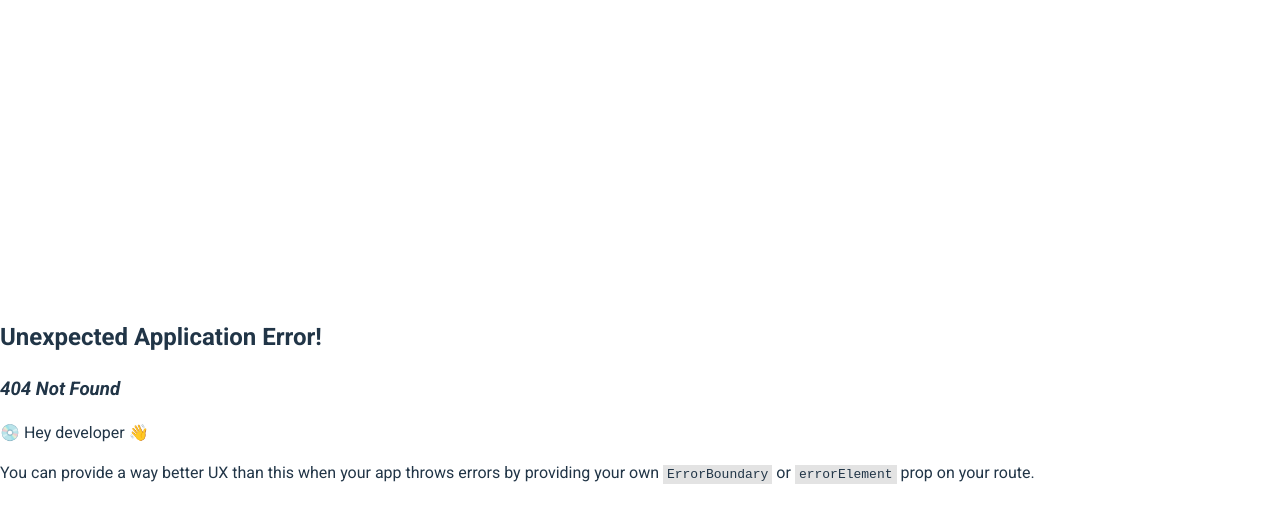
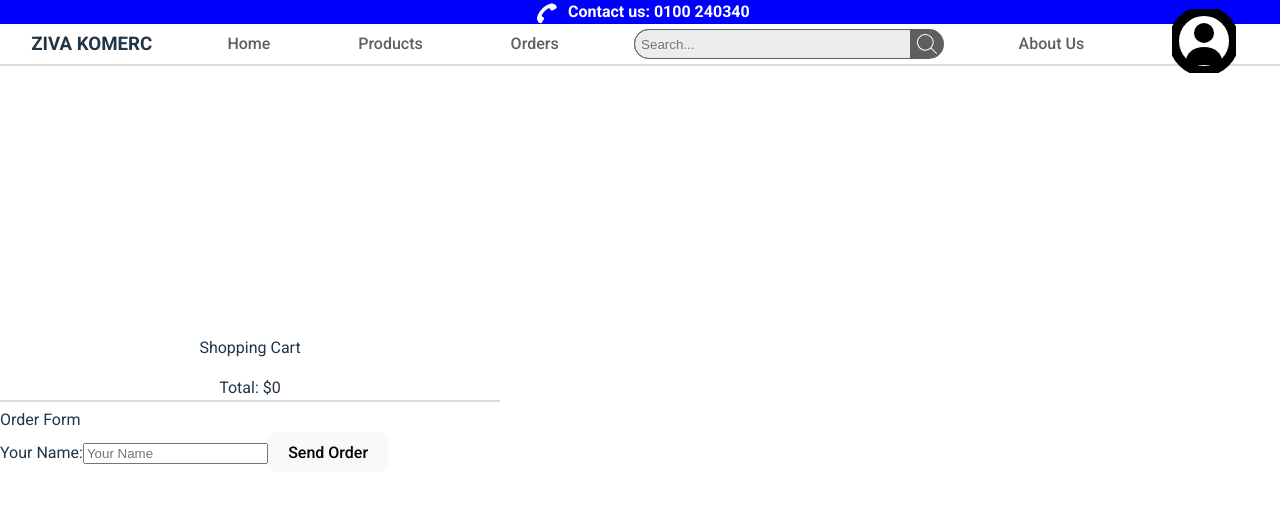
Before and after one commit to SuperHeavyBallet/Ziva-Website, a React (Vite) app in the folder Ziva-Website/: page /orders in a window 1280 px wide. Before the commit this address had no page. Shown: the top 522 px of the page. Built offline with nearby package versions, Linux system fonts and the light colour scheme.

Commit message:
Added Order Page Shopping Cart

```diff
--- a/Ziva-Website/src/Components/NavBar/navBar.jsx
+++ b/Ziva-Website/src/Components/NavBar/navBar.jsx
@@ -1,10 +1,21 @@
 import { Link } from "react-router-dom"
 import styles from "./navBar.module.css"
 import SearchBar from "../SearchBar/searchBar"
+import { useState } from "react";
 
 export default function NavBar()
 {
+    const [profileIsOpen, setProfileIsOpen] = useState(false);
+
+    function handleClickProfile()
+    {
+
+        setProfileIsOpen(!profileIsOpen);
+
+    }
     return(
+
+        <div>
         <div className={styles.navBar}>
 
             <div className={styles.navBarFirstRow}>
@@ -30,6 +41,9 @@ export default function NavBar()
             <div className={styles.navBarLink}>Products</div>
             </Link>
 
+            <Link to={"/orders"}>
+            <div className={styles.navBarLink}>Orders</div>
+            </Link>
 
                 <SearchBar />
 
@@ -38,7 +52,41 @@ export default function NavBar()
             <div className={styles.navBarLink}>About Us</div>
             </Link>
 
+            <Link>
+            <div className={styles.navBarLink}
+                onClick={() => handleClickProfile()}>
+                <svg xmlns="http://www.w3.org/2000/svg" viewBox="0 0 64 64" width="64" height="64">
+                    <circle cx="32" cy="32" r="30" fill="#fff" stroke="#000" stroke-width="10"/>
+                    <circle cx="32" cy="24" r="10" fill="#000"/>
+                    <path d="M32,38 c-10,0 -18,6 -18,14 v4 h36 v-4 c0-8 -8-14 -18-14z" fill="#000"/>
+                    </svg>
+            </div>
+            </Link>
+
+            </div>
+
         </div>
+
+
+        <div className={`${styles.navBarProfileMenu} ${profileIsOpen ? styles.visible : styles.hidden}`}>
+            <div>User Name</div>
+            <ul>
+                <li>
+                    <Link to={"/user"}>
+                        Your Profile
+                    </Link>
+                    </li>
+                    <li>
+                    <Link to={"/user"}>
+                        Your Orders
+                    </Link>
+                    </li>
+
+
+            </ul>
+
         </div>
+
+</div>
     )
 }
--- a/Ziva-Website/src/Components/NavBar/navBar.module.css
+++ b/Ziva-Website/src/Components/NavBar/navBar.module.css
@@ -9,7 +9,7 @@
     margin: 0;
     padding: 0;
 
-    position: fixed; /* or absolute */
+    position: fixed;
     top: 0;
     left: 0;
     z-index: 1000;
@@ -62,3 +62,42 @@
     background-color: var(--mid-colour);
 
 }
+
+
+
+.navBarProfileMenu{
+    position: fixed;
+    display: flex;
+    flex-direction: column;
+    top: 80px;
+    right: 3vw;
+    z-index: 1000;
+    background-color: var(--bright-colour);
+    box-shadow: rgba(0, 0, 0, 0.15) 2px 2px 2px;
+    overflow: hidden;
+
+    transition: opacity 0.25s ease;
+    opacity: 0;
+    padding: 1vh 1vw;
+}
+
+.hidden{
+
+    opacity: 0;
+
+}
+
+.visible{
+
+    opacity: 1;
+}
+
+.navBarProfileMenu ul{
+    padding: 0;
+    margin: 0;
+}
+.navBarProfileMenu ul li{
+    list-style: none;
+    padding: 0;
+    margin: 0;
+}
--- /dev/null
+++ b/Ziva-Website/src/Components/OrderForm/orderForm.jsx
@@ -0,0 +1,31 @@
+import styles from "./orderForm.module.css"
+import { useState } from "react";
+
+export default function OrderForm()
+{
+    const [ currentCartContents, setCurrentCartContents ] = useState( () =>
+    {
+        const savedCart =  localStorage.getItem("currentCartContents");
+        const initialCartValue = JSON.parse(savedCart);
+        return initialCartValue || [];
+    });
+
+    function handleSubmitOrder(e)
+    {
+        e.preventDefault();
+
+        window.alert(currentCartContents);
+    }
+
+    return(
+        <div>
+            Order Form
+            <form>
+                <label for="orderNameField">Your Name:</label>
+                <input id="orderNameField" name="orderNameField" placeholder="Your Name"></input>
+
+                <button onSubmit={() => handleSubmitOrder(e)}>Send Order</button>
+            </form>
+        </div>
+    )
+}
--- a/Ziva-Website/src/Components/ShoppingCart/shoppingCart.jsx
+++ b/Ziva-Website/src/Components/ShoppingCart/shoppingCart.jsx
@@ -1,10 +1,12 @@
 import { useEffect, useState } from "react";
 import styles from "./shoppingCart.module.css"
+import { Link } from "react-router-dom";
 
 
-export default function ShoppingCart( {cartContents, onRemoveItem, itemClicked, itemQuantityAdjusted} )
+export default function ShoppingCart( {cartContents, onRemoveItem, itemClicked, itemQuantityAdjusted, isOrderPage} )
 {
     const [ totalPrice, setTotalPrice ] = useState(0);
+    const [ hasOrder, setHasOrder ] = useState(false);
 
     function removeItem(item)
     {
@@ -34,6 +36,18 @@ export default function ShoppingCart( {cartContents, onRemoveItem, itemClicked,
 
     }
 
+    function setOrderReady()
+    {
+        if (cartContents.length > 0)
+        {
+            setHasOrder(true);
+        }
+        else
+        {
+            setHasOrder(false);
+        }
+    }
+
     useEffect(() =>
     {
         console.log(typeof(totalPrice));
@@ -42,8 +56,28 @@ export default function ShoppingCart( {cartContents, onRemoveItem, itemClicked,
     useEffect(() =>
     {
         calculateTotalPrice();
+        setOrderReady();
+
 
     }, [cartContents] );
+
+    function SendOrderButton()
+    {
+        if (!isOrderPage)
+        {
+            return(
+                <Link to={"/orders"}>
+                <button className={`${styles.shoppingCartSendOrder} ${hasOrder ? styles.visible : styles.hidden}`}>
+                    Send Order</button>
+                    </Link>
+            )
+        }
+        else
+        {
+            return null;
+        }
+    }
+
 
     return(
         <div className={styles.shoppingCartContainer}>
@@ -123,6 +157,11 @@ export default function ShoppingCart( {cartContents, onRemoveItem, itemClicked,
             <div>
                 Total: ${Number(totalPrice)}
             </div>
+
+            <SendOrderButton />
+
+
+
         </div>
     )
 }
--- a/Ziva-Website/src/Components/ShoppingCart/shoppingCart.module.css
+++ b/Ziva-Website/src/Components/ShoppingCart/shoppingCart.module.css
@@ -154,3 +154,14 @@
 .removeButton svg:hover{
     cursor: pointer;
 }
+
+.hidden{
+
+    opacity: 0;
+
+}
+
+.visible{
+
+    opacity: 1;
+}
--- a/Ziva-Website/src/pages/CataloguePage/cataloguePage.jsx
+++ b/Ziva-Website/src/pages/CataloguePage/cataloguePage.jsx
@@ -138,10 +138,6 @@ export default function CataloguePage( {updateShoppingCartContents, incomingProd
 
     }
 
-    useEffect(() =>
-    {
-        //updateShoppingCartContents(currentCartContents);
-    }, [currentCartContents]);
 
 
     return(
@@ -196,6 +192,7 @@ export default function CataloguePage( {updateShoppingCartContents, incomingProd
                 onRemoveItem={(item) => handleRemoveItem(item)}
                 itemClicked={(productID) => handleItemClicked(productID)}
                 itemQuantityAdjusted={(adjustQuantity) => handleUpdateQuantity(adjustQuantity)}
+                isOrderPage={false}
 
             />
 
--- /dev/null
+++ b/Ziva-Website/src/pages/OrdersPage/ordersPage.jsx
@@ -0,0 +1,110 @@
+import NavBar from "../../Components/NavBar/navBar";
+import ShoppingCart from "../../Components/ShoppingCart/shoppingCart";
+import styles from "./ordersPage.module.css"
+import { useState, useEffect } from "react";
+import products from "../../../public/products.json"
+import OrderForm from "../../Components/OrderForm/orderForm";
+
+export default function OrdersPage( {shoppingCartContents, onRemoveItem, itemClicked, itemQuantityAdjusted} )
+{
+
+    const [ currentCartContents, setCurrentCartContents ] = useState( () =>
+    {
+        const savedCart =  localStorage.getItem("currentCartContents");
+        const initialCartValue = JSON.parse(savedCart);
+        return initialCartValue || [];
+    });
+
+    function handleRemoveItem(item)
+    {
+        if (window.confirm("Remove Item?"))
+       {
+            item.quantity = Number(0);
+            const updatedShoppingCart = currentCartContents.filter(cartItem => cartItem.name !== item.name);
+            setCurrentCartContents(updatedShoppingCart);
+       }
+    }
+
+    function handleItemClicked(productID)
+    {
+        window.alert("Clicked", productID);
+    }
+
+    function handleUpdateQuantity(updateQuantity)
+    {
+
+
+        const itemToUpdateName = updateQuantity[0].name;
+        const itemToUpdate = products.find((item) => item.name === itemToUpdateName);
+
+        const amountToAdjustBy = updateQuantity[1];
+
+        updateShoppingCart(itemToUpdate, amountToAdjustBy);
+    }
+
+    function updateShoppingCart(itemToAdd, itemQuantity)
+    {
+        console.log(itemToAdd);
+
+        //Check if item already in cart, if so, update quantity but don't add new item
+        if (currentCartContents.find((item) => item.name === itemToAdd.name))
+        {
+            const index = currentCartContents.findIndex(item => item.name === itemToAdd.name);
+
+            if (index !== -1) {
+                const updatedItem = {
+                    name: itemToAdd.name,
+                    item: itemToAdd,
+                    quantity: Number(currentCartContents[index].quantity + itemQuantity)
+                };
+
+                if (updatedItem.quantity > 0)
+                {
+                    // Update the item in place to keep the original order
+                const updatedCart = [...currentCartContents];
+                updatedCart[index] = updatedItem;
+                setCurrentCartContents(updatedCart);
+                }
+                else
+                {
+
+                    handleRemoveItem(itemToAdd);
+                }
+            }
+
+
+        }
+        else
+        {
+            setCurrentCartContents([...currentCartContents, { name: itemToAdd.name, item: itemToAdd, quantity: itemQuantity}]);
+        }
+    }
+
+    useEffect(() =>
+    {
+       localStorage.setItem("currentCartContents" , JSON.stringify(currentCartContents));
+    }, [currentCartContents]);
+
+    return(
+        <div>
+
+            <NavBar />
+
+            <div>
+                <ShoppingCart cartContents={currentCartContents}
+                onRemoveItem={(item) => handleRemoveItem(item)}
+                itemClicked={(productID) => handleItemClicked(productID)}
+                itemQuantityAdjusted={(adjustQuantity) => handleUpdateQuantity(adjustQuantity)}
+                isOrderPage={true}
+                />
+
+
+            </div>
+            <div>
+                <OrderForm />
+            </div>
+        </div>
+    )
+
+
+}
--- /dev/null
+++ b/Ziva-Website/src/pages/UserPage/userPage.jsx
@@ -0,0 +1,13 @@
+import NavBar from "../../Components/NavBar/navBar"
+import styles from "./userPage.module.css"
+
+export default function UserPage()
+{
+    return(
+        <div>
+            <NavBar />
+
+            User Page
+        </div>
+    )
+}
```
Also changed, not shown: Ziva-Website/src/main.jsx (+10 -0 lines), Ziva-Website/src/Components/OrderForm/orderForm.module.css (added), Ziva-Website/src/pages/OrdersPage/ordersPage.module.css (added), Ziva-Website/src/pages/UserPage/userPage.module.css (added), 1 other file (tests, documents, lock files or other folders).
